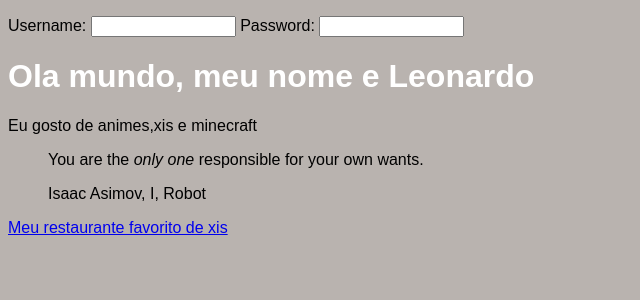
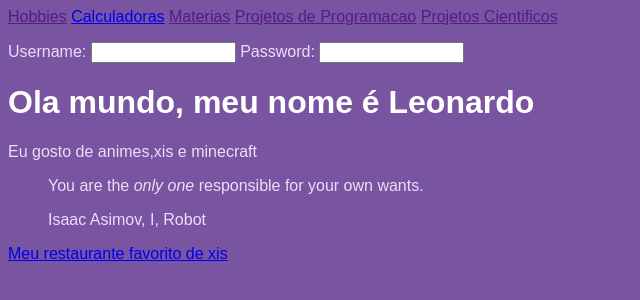
Before and after one commit to Bozzetto/Personal-site, a plain HTML site: page index.html in a window 1280 px wide. Shown: the whole page, without its empty margins (0-640 px from the left). Drawn offline with Linux system fonts and the light colour scheme.

Commit message:
Added new links and prepared a new color scheme for the website

```diff
--- a/CSS/index.css
+++ b/CSS/light.css
@@ -1,9 +1,14 @@
 body {
 	font-family: Arial;
-	background-color: rgb(185,179,175);
+	background-color: #7954a1;
 
 }
 h1 {
 	color: rgb(255,255,255);
 
 }
+p {
+	color: #efdcf9
+
+
+}
--- a/index.html
+++ b/index.html
@@ -2,9 +2,26 @@
 <html>
 	<head>
 		<title>HomePage</title>
-		<link href="CSS/index.css" type "text/css" rel="stylesheet" />
+		<link href="CSS/light.css" type "text/css" rel="stylesheet" />
 	</head>
 	<body>
+		<div id= "header">
+			<a lang=pt-br href="">Hobbies</a>
+			<a lang=pt-br href="calculadora.html">Calculadoras</a>
+			<a lang=pt-br href="">Materias</a>
+			<a lang=pt-br href="">Projetos de Programacao</a>
+			<a lang=pt-br href="">Projetos Cientificos</a>
+		</div>
+
+
+
+
+
+
+
+
+
+
 		<form action="WIP">
 			<p>Username:
 				<input type="text" name="Username" size="15" maxlength="30" />
@@ -12,7 +29,7 @@
 				<input type="password" name="password" size="15" maxlength="30" />
 			</p>
 		</form>
-		<h1 lang = "pt-br">Ola mundo, meu nome e Leonardo</h1>
+		<h1 lang = "pt-br">Ola mundo, meu nome é Leonardo</h1>
 		<p lang = "pt-br">Eu gosto de animes,xis e minecraft</p>
 		<blockquote>
 			<p>You are the <em>only one</em> responsible for your own wants.</p>
```
Also changed, not shown: calculadora.html (added, +14 -0 lines).
